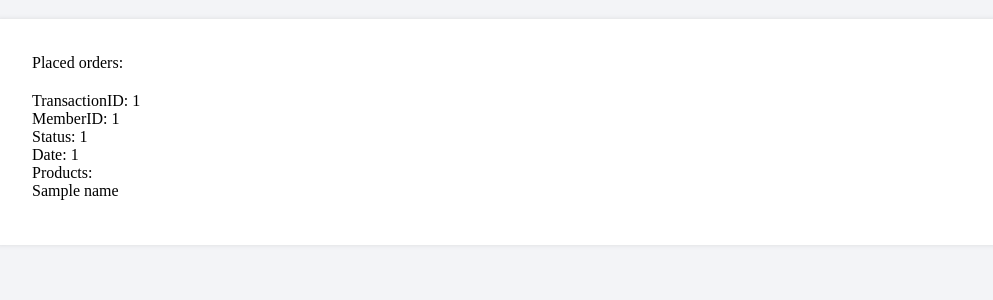
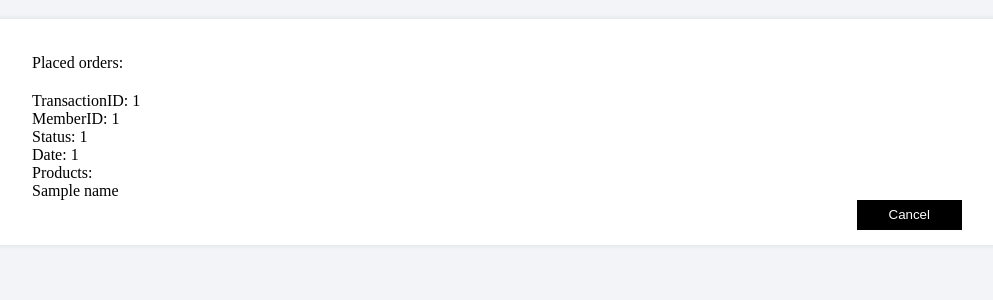
Before and after one commit to grisentb/D0018E, a Flask app: template templates/adminOrders.html in a window 1280 px wide. Shown: the part 148-448 px from the top of the page, without its empty margins (143-1136 px from the left). Run offline with Flask 2, Linux system fonts and the light colour scheme; the template is opened without the code that fills it: most values are stand-ins (such as "Sample title", 1, 10 or a date in 2020); some libraries are stand-ins or nearby versions.

Commit message:
Update adminOrders.html

```diff
--- a/templates/adminOrders.html
+++ b/templates/adminOrders.html
@@ -17,6 +17,10 @@
                         {% for i in range(0, item|length) %}
                             {{ item[1][i|int] }}<br/>
                         {% endfor %}
+                    <form method="post" action="{{ url_for('adminChangeStatus',
+                    basketID=item[0][0]) }}">
+                        <input type="submit" name="add_to_chart" value="Cancel"/>
+                    </form>
                     </p>
                 </tr>
             {% endfor %}
```
Lines whose indentation alone changed are shown as unchanged.
